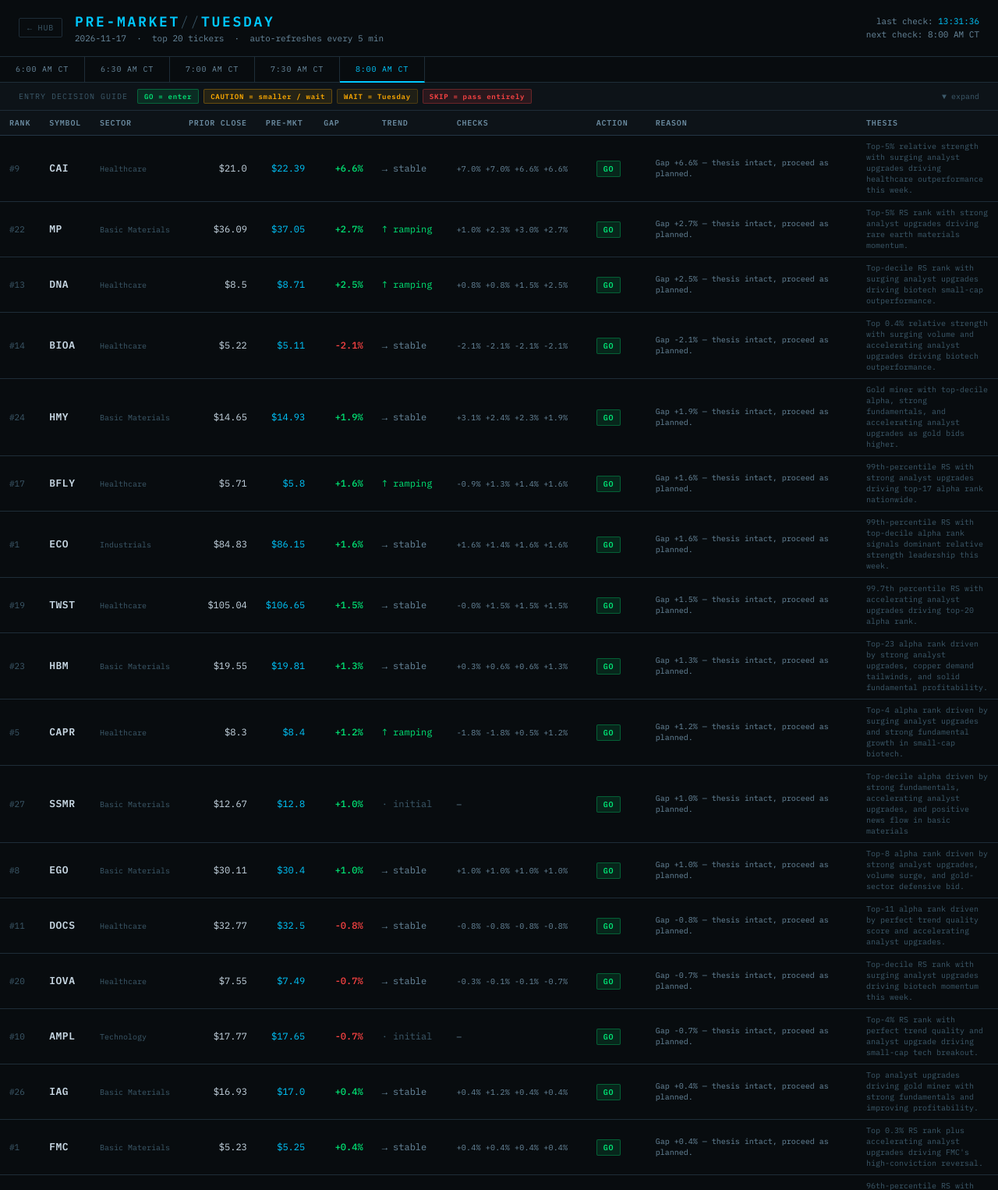
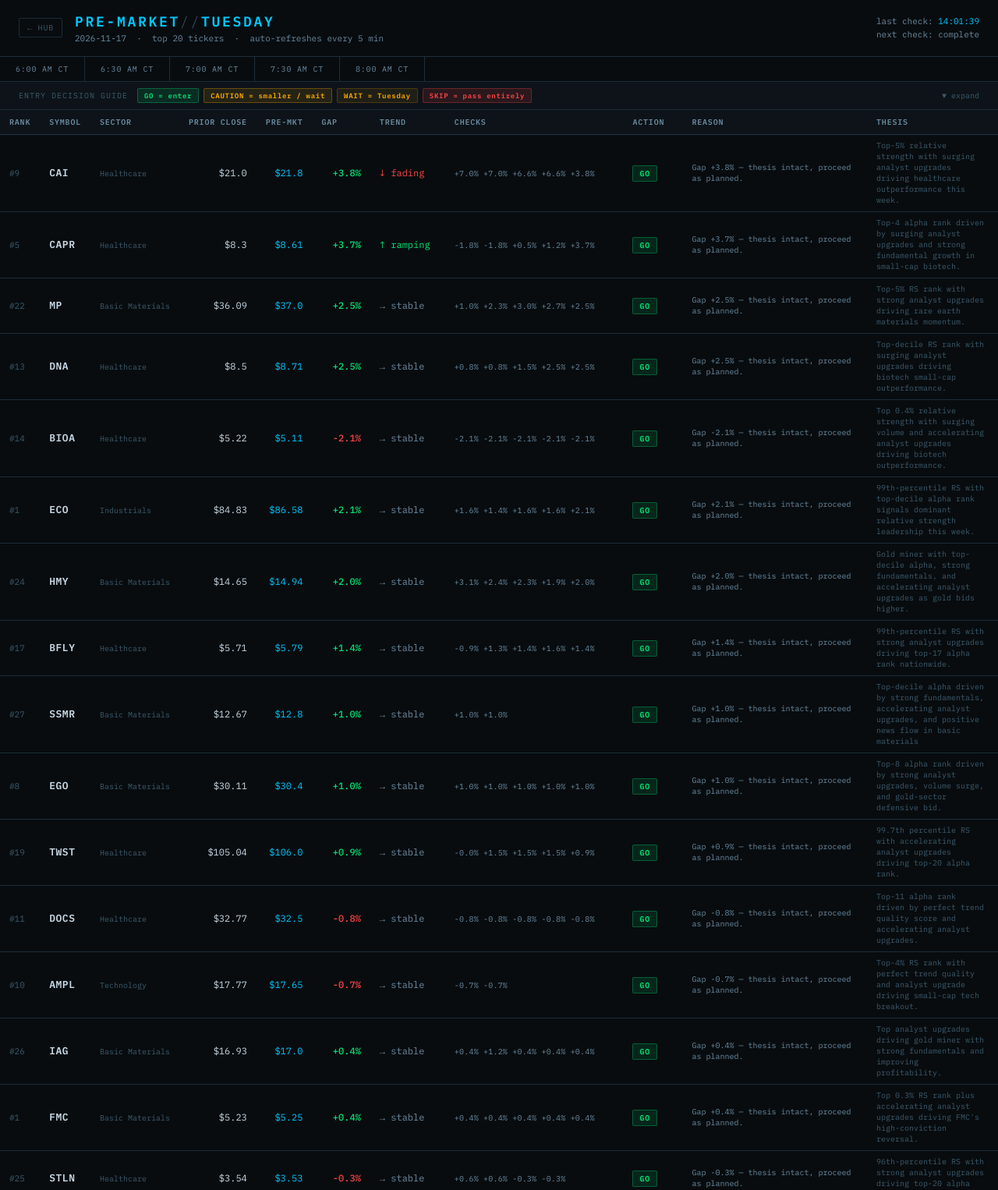
Before and after one commit to connormortoncbtx-sketch/momentum-system, a plain HTML site: page docs/reports/2026-11-17_premarket.html in a window 1280 px wide. Shown: the top 1526 px of the page at 78% size. Drawn offline with Linux system fonts and the light colour scheme.

Commit message:
premarket: 2026-11-17 check 5/5 (8:00 AM)

```diff
--- a/docs/reports/2026-11-17_premarket.html
+++ b/docs/reports/2026-11-17_premarket.html
@@ -123,8 +123,8 @@ td{padding:7px 12px;white-space:nowrap;vertical-align:middle;}
     </div>
   </div>
   <div class="meta" style="text-align:right">
-    last check: <span style="color:var(--accent)">13:31:36</span><br>
-    next check: <span style="color:var(--text2)">8:00 AM CT</span>
+    last check: <span style="color:var(--accent)">14:01:39</span><br>
+    next check: <span style="color:var(--text2)">complete</span>
   </div>
 </div>
 
@@ -138,7 +138,7 @@ td{padding:7px 12px;white-space:nowrap;vertical-align:middle;}
 
   <div class="check-pill done">7:30 AM CT</div>
 
-  <div class="check-pill active">8:00 AM CT</div>
+  <div class="check-pill done">8:00 AM CT</div>
 
 </div>
 
@@ -270,15 +270,31 @@ td{padding:7px 12px;white-space:nowrap;vertical-align:middle;}
   <td class="sym">CAI</td>
   <td style="color:var(--text3);font-size:10px">Healthcare</td>
   <td style="text-align:right">$21.0</td>
-  <td style="text-align:right;color:var(--accent)">$22.39</td>
+  <td style="text-align:right;color:var(--accent)">$21.8</td>
   <td class="gap-pos" style="text-align:right;font-weight:500">
-    +6.6%
+    +3.8%
   </td>
-  <td class="trend-stable">→ stable</td>
-  <td class="spark">+7.0%  +7.0%  +6.6%  +6.6%</td>
+  <td class="trend-fading">↓ fading</td>
+  <td class="spark">+7.0%  +7.0%  +6.6%  +6.6%  +3.8%</td>
   <td><span class="action action-GO">GO</span></td>
-  <td class="reason">Gap +6.6% — thesis intact, proceed as planned.</td>
+  <td class="reason">Gap +3.8% — thesis intact, proceed as planned.</td>
   <td class="thesis">Top-5% relative strength with surging analyst upgrades driving healthcare outperformance this week.</td>
+</tr>
+
+<tr>
+  <td class="rank">#5</td>
+  <td class="sym">CAPR</td>
+  <td style="color:var(--text3);font-size:10px">Healthcare</td>
+  <td style="text-align:right">$8.3</td>
+  <td style="text-align:right;color:var(--accent)">$8.61</td>
+  <td class="gap-pos" style="text-align:right;font-weight:500">
+    +3.7%
+  </td>
+  <td class="trend-ramping">↑ ramping</td>
+  <td class="spark">-1.8%  -1.8%  +0.5%  +1.2%  +3.7%</td>
+  <td><span class="action action-GO">GO</span></td>
+  <td class="reason">Gap +3.7% — thesis intact, proceed as planned.</td>
+  <td class="thesis">Top-4 alpha rank driven by surging analyst upgrades and strong fundamental growth in small-cap biotech.</td>
 </tr>
 
 <tr>
@@ -286,14 +302,14 @@ td{padding:7px 12px;white-space:nowrap;vertical-align:middle;}
   <td class="sym">MP</td>
   <td style="color:var(--text3);font-size:10px">Basic Materials</td>
   <td style="text-align:right">$36.09</td>
-  <td style="text-align:right;color:var(--accent)">$37.05</td>
+  <td style="text-align:right;color:var(--accent)">$37.0</td>
   <td class="gap-pos" style="text-align:right;font-weight:500">
-    +2.7%
+    +2.5%
   </td>
-  <td class="trend-ramping">↑ ramping</td>
-  <td class="spark">+1.0%  +2.3%  +3.0%  +2.7%</td>
+  <td class="trend-stable">→ stable</td>
+  <td class="spark">+1.0%  +2.3%  +3.0%  +2.7%  +2.5%</td>
   <td><span class="action action-GO">GO</span></td>
-  <td class="reason">Gap +2.7% — thesis intact, proceed as planned.</td>
+  <td class="reason">Gap +2.5% — thesis intact, proceed as planned.</td>
   <td class="thesis">Top-5% RS rank with strong analyst upgrades driving rare earth materials momentum.</td>
 </tr>
 
@@ -306,8 +322,8 @@ td{padding:7px 12px;white-space:nowrap;vertical-align:middle;}
   <td class="gap-pos" style="text-align:right;font-weight:500">
     +2.5%
   </td>
-  <td class="trend-ramping">↑ ramping</td>
-  <td class="spark">+0.8%  +0.8%  +1.5%  +2.5%</td>
+  <td class="trend-stable">→ stable</td>
+  <td class="spark">+0.8%  +0.8%  +1.5%  +2.5%  +2.5%</td>
   <td><span class="action action-GO">GO</span></td>
   <td class="reason">Gap +2.5% — thesis intact, proceed as planned.</td>
   <td class="thesis">Top-decile RS rank with surging analyst upgrades driving biotech small-cap outperformance.</td>
@@ -323,10 +339,26 @@ td{padding:7px 12px;white-space:nowrap;vertical-align:middle;}
     -2.1%
   </td>
   <td class="trend-stable">→ stable</td>
-  <td class="spark">-2.1%  -2.1%  -2.1%  -2.1%</td>
+  <td class="spark">-2.1%  -2.1%  -2.1%  -2.1%  -2.1%</td>
   <td><span class="action action-GO">GO</span></td>
   <td class="reason">Gap -2.1% — thesis intact, proceed as planned.</td>
   <td class="thesis">Top 0.4% relative strength with surging volume and accelerating analyst upgrades driving biotech outperformance.</td>
+</tr>
+
+<tr>
+  <td class="rank">#1</td>
+  <td class="sym">ECO</td>
+  <td style="color:var(--text3);font-size:10px">Industrials</td>
+  <td style="text-align:right">$84.83</td>
+  <td style="text-align:right;color:var(--accent)">$86.58</td>
+  <td class="gap-pos" style="text-align:right;font-weight:500">
+    +2.1%
+  </td>
+  <td class="trend-stable">→ stable</td>
+  <td class="spark">+1.6%  +1.4%  +1.6%  +1.6%  +2.1%</td>
+  <td><span class="action action-GO">GO</span></td>
+  <td class="reason">Gap +2.1% — thesis intact, proceed as planned.</td>
+  <td class="thesis">99th-percentile RS with top-decile alpha rank signals dominant relative strength leadership this week.</td>
 </tr>
 
 <tr>
@@ -334,14 +366,14 @@ td{padding:7px 12px;white-space:nowrap;vertical-align:middle;}
   <td class="sym">HMY</td>
   <td style="color:var(--text3);font-size:10px">Basic Materials</td>
   <td style="text-align:right">$14.65</td>
-  <td style="text-align:right;color:var(--accent)">$14.93</td>
+  <td style="text-align:right;color:var(--accent)">$14.94</td>
   <td class="gap-pos" style="text-align:right;font-weight:500">
-    +1.9%
+    +2.0%
   </td>
   <td class="trend-stable">→ stable</td>
-  <td class="spark">+3.1%  +2.4%  +2.3%  +1.9%</td>
+  <td class="spark">+3.1%  +2.4%  +2.3%  +1.9%  +2.0%</td>
   <td><span class="action action-GO">GO</span></td>
-  <td class="reason">Gap +1.9% — thesis intact, proceed as planned.</td>
+  <td class="reason">Gap +2.0% — thesis intact, proceed as planned.</td>
   <td class="thesis">Gold miner with top-decile alpha, strong fundamentals, and accelerating analyst upgrades as gold bids higher.</td>
 </tr>
 
@@ -350,79 +382,15 @@ td{padding:7px 12px;white-space:nowrap;vertical-align:middle;}
   <td class="sym">BFLY</td>
   <td style="color:var(--text3);font-size:10px">Healthcare</td>
   <td style="text-align:right">$5.71</td>
-  <td style="text-align:right;color:var(--accent)">$5.8</td>
+  <td style="text-align:right;color:var(--accent)">$5.79</td>
   <td class="gap-pos" style="text-align:right;font-weight:500">
-    +1.6%
-  </td>
-  <td class="trend-ramping">↑ ramping</td>
-  <td class="spark">-0.9%  +1.3%  +1.4%  +1.6%</td>
-  <td><span class="action action-GO">GO</span></td>
-  <td class="reason">Gap +1.6% — thesis intact, proceed as planned.</td>
-  <td class="thesis">99th-percentile RS with strong analyst upgrades driving top-17 alpha rank nationwide.</td>
-</tr>
-
-<tr>
-  <td class="rank">#1</td>
-  <td class="sym">ECO</td>
-  <td style="color:var(--text3);font-size:10px">Industrials</td>
-  <td style="text-align:right">$84.83</td>
-  <td style="text-align:right;color:var(--accent)">$86.15</td>
-  <td class="gap-pos" style="text-align:right;font-weight:500">
-    +1.6%
+    +1.4%
   </td>
   <td class="trend-stable">→ stable</td>
-  <td class="spark">+1.6%  +1.4%  +1.6%  +1.6%</td>
+  <td class="spark">-0.9%  +1.3%  +1.4%  +1.6%  +1.4%</td>
   <td><span class="action action-GO">GO</span></td>
-  <td class="reason">Gap +1.6% — thesis intact, proceed as planned.</td>
-  <td class="thesis">99th-percentile RS with top-decile alpha rank signals dominant relative strength leadership this week.</td>
-</tr>
-
-<tr>
-  <td class="rank">#19</td>
-  <td class="sym">TWST</td>
-  <td style="color:var(--text3);font-size:10px">Healthcare</td>
-  <td style="text-align:right">$105.04</td>
-  <td style="text-align:right;color:var(--accent)">$106.65</td>
-  <td class="gap-pos" style="text-align:right;font-weight:500">
-    +1.5%
-  </td>
-  <td class="trend-stable">→ stable</td>
-  <td class="spark">-0.0%  +1.5%  +1.5%  +1.5%</td>
-  <td><span class="action action-GO">GO</span></td>
-  <td class="reason">Gap +1.5% — thesis intact, proceed as planned.</td>
-  <td class="thesis">99.7th percentile RS with accelerating analyst upgrades driving top-20 alpha rank.</td>
-</tr>
-
-<tr>
-  <td class="rank">#23</td>
-  <td class="sym">HBM</td>
-  <td style="color:var(--text3);font-size:10px">Basic Materials</td>
-  <td style="text-align:right">$19.55</td>
-  <td style="text-align:right;color:var(--accent)">$19.81</td>
-  <td class="gap-pos" style="text-align:right;font-weight:500">
-    +1.3%
-  </td>
-  <td class="trend-stable">→ stable</td>
-  <td class="spark">+0.3%  +0.6%  +0.6%  +1.3%</td>
-  <td><span class="action action-GO">GO</span></td>
-  <td class="reason">Gap +1.3% — thesis intact, proceed as planned.</td>
-  <td class="thesis">Top-23 alpha rank driven by strong analyst upgrades, copper demand tailwinds, and solid fundamental profitability.</td>
-</tr>
-
-<tr>
-  <td class="rank">#5</td>
-  <td class="sym">CAPR</td>
-  <td style="color:var(--text3);font-size:10px">Healthcare</td>
-  <td style="text-align:right">$8.3</td>
-  <td style="text-align:right;color:var(--accent)">$8.4</td>
-  <td class="gap-pos" style="text-align:right;font-weight:500">
-    +1.2%
-  </td>
-  <td class="trend-ramping">↑ ramping</td>
-  <td class="spark">-1.8%  -1.8%  +0.5%  +1.2%</td>
-  <td><span class="action action-GO">GO</span></td>
-  <td class="reason">Gap +1.2% — thesis intact, proceed as planned.</td>
-  <td class="thesis">Top-4 alpha rank driven by surging analyst upgrades and strong fundamental growth in small-cap biotech.</td>
+  <td class="reason">Gap +1.4% — thesis intact, proceed as planned.</td>
+  <td class="thesis">99th-percentile RS with strong analyst upgrades driving top-17 alpha rank nationwide.</td>
 </tr>
 
 <tr>
@@ -434,8 +402,8 @@ td{padding:7px 12px;white-space:nowrap;vertical-align:middle;}
   <td class="gap-pos" style="text-align:right;font-weight:500">
     +1.0%
   </td>
-  <td class="trend-initial">· initial</td>
-  <td class="spark">—</td>
+  <td class="trend-stable">→ stable</td>
+  <td class="spark">+1.0%  +1.0%</td>
   <td><span class="action action-GO">GO</span></td>
   <td class="reason">Gap +1.0% — thesis intact, proceed as planned.</td>
   <td class="thesis">Top-decile alpha driven by strong fundamentals, accelerating analyst upgrades, and positive news flow in basic materials</td>
@@ -451,10 +419,26 @@ td{padding:7px 12px;white-space:nowrap;vertical-align:middle;}
     +1.0%
   </td>
   <td class="trend-stable">→ stable</td>
-  <td class="spark">+1.0%  +1.0%  +1.0%  +1.0%</td>
+  <td class="spark">+1.0%  +1.0%  +1.0%  +1.0%  +1.0%</td>
   <td><span class="action action-GO">GO</span></td>
   <td class="reason">Gap +1.0% — thesis intact, proceed as planned.</td>
   <td class="thesis">Top-8 alpha rank driven by strong analyst upgrades, volume surge, and gold-sector defensive bid.</td>
+</tr>
+
+<tr>
+  <td class="rank">#19</td>
+  <td class="sym">TWST</td>
+  <td style="color:var(--text3);font-size:10px">Healthcare</td>
+  <td style="text-align:right">$105.04</td>
+  <td style="text-align:right;color:var(--accent)">$106.0</td>
+  <td class="gap-pos" style="text-align:right;font-weight:500">
+    +0.9%
+  </td>
+  <td class="trend-stable">→ stable</td>
+  <td class="spark">-0.0%  +1.5%  +1.5%  +1.5%  +0.9%</td>
+  <td><span class="action action-GO">GO</span></td>
+  <td class="reason">Gap +0.9% — thesis intact, proceed as planned.</td>
+  <td class="thesis">99.7th percentile RS with accelerating analyst upgrades driving top-20 alpha rank.</td>
 </tr>
 
 <tr>
@@ -467,26 +451,10 @@ td{padding:7px 12px;white-space:nowrap;vertical-align:middle;}
     -0.8%
   </td>
   <td class="trend-stable">→ stable</td>
-  <td class="spark">-0.8%  -0.8%  -0.8%  -0.8%</td>
+  <td class="spark">-0.8%  -0.8%  -0.8%  -0.8%  -0.8%</td>
   <td><span class="action action-GO">GO</span></td>
   <td class="reason">Gap -0.8% — thesis intact, proceed as planned.</td>
   <td class="thesis">Top-11 alpha rank driven by perfect trend quality score and accelerating analyst upgrades.</td>
-</tr>
-
-<tr>
-  <td class="rank">#20</td>
-  <td class="sym">IOVA</td>
-  <td style="color:var(--text3);font-size:10px">Healthcare</td>
-  <td style="text-align:right">$7.55</td>
-  <td style="text-align:right;color:var(--accent)">$7.49</td>
-  <td class="gap-neg" style="text-align:right;font-weight:500">
-    -0.7%
-  </td>
-  <td class="trend-stable">→ stable</td>
-  <td class="spark">-0.3%  -0.1%  -0.1%  -0.7%</td>
-  <td><span class="action action-GO">GO</span></td>
-  <td class="reason">Gap -0.7% — thesis intact, proceed as planned.</td>
-  <td class="thesis">Top-decile RS rank with surging analyst upgrades driving biotech momentum this week.</td>
 </tr>
 
 <tr>
@@ -498,8 +466,8 @@ td{padding:7px 12px;white-space:nowrap;vertical-align:middle;}
   <td class="gap-neg" style="text-align:right;font-weight:500">
     -0.7%
   </td>
-  <td class="trend-initial">· initial</td>
-  <td class="spark">—</td>
+  <td class="trend-stable">→ stable</td>
+  <td class="spark">-0.7%  -0.7%</td>
   <td><span class="action action-GO">GO</span></td>
   <td class="reason">Gap -0.7% — thesis intact, proceed as planned.</td>
   <td class="thesis">Top-4% RS rank with perfect trend quality and analyst upgrade driving small-cap tech breakout.</td>
@@ -515,7 +483,7 @@ td{padding:7px 12px;white-space:nowrap;vertical-align:middle;}
     +0.4%
   </td>
   <td class="trend-stable">→ stable</td>
-  <td class="spark">+0.4%  +1.2%  +0.4%  +0.4%</td>
+  <td class="spark">+0.4%  +1.2%  +0.4%  +0.4%  +0.4%</td>
   <td><span class="action action-GO">GO</span></td>
   <td class="reason">Gap +0.4% — thesis intact, proceed as planned.</td>
   <td class="thesis">Top analyst upgrades driving gold miner with strong fundamentals and improving profitability.</td>
@@ -531,7 +499,7 @@ td{padding:7px 12px;white-space:nowrap;vertical-align:middle;}
     +0.4%
   </td>
   <td class="trend-stable">→ stable</td>
-  <td class="spark">+0.4%  +0.4%  +0.4%  +0.4%</td>
+  <td class="spark">+0.4%  +0.4%  +0.4%  +0.4%  +0.4%</td>
   <td><span class="action action-GO">GO</span></td>
   <td class="reason">Gap +0.4% — thesis intact, proceed as planned.</td>
   <td class="thesis">Top 0.3% RS rank plus accelerating analyst upgrades driving FMC's high-conviction reversal.</td>
@@ -547,10 +515,26 @@ td{padding:7px 12px;white-space:nowrap;vertical-align:middle;}
     -0.3%
   </td>
   <td class="trend-stable">→ stable</td>
-  <td class="spark">+0.6%  +0.6%  -0.3%</td>
+  <td class="spark">+0.6%  +0.6%  -0.3%  -0.3%</td>
   <td><span class="action action-GO">GO</span></td>
   <td class="reason">Gap -0.3% — thesis intact, proceed as planned.</td>
   <td class="thesis">96th-percentile RS with strong analyst upgrades driving top-20 alpha rank globally.</td>
+</tr>
+
+<tr>
+  <td class="rank">#20</td>
+  <td class="sym">IOVA</td>
+  <td style="color:var(--text3);font-size:10px">Healthcare</td>
+  <td style="text-align:right">$7.55</td>
+  <td style="text-align:right;color:var(--accent)">$7.54</td>
+  <td class="gap-neg" style="text-align:right;font-weight:500">
+    -0.1%
+  </td>
+  <td class="trend-stable">→ stable</td>
+  <td class="spark">-0.3%  -0.1%  -0.1%  -0.7%  -0.1%</td>
+  <td><span class="action action-GO">GO</span></td>
+  <td class="reason">Gap -0.1% — thesis intact, proceed as planned.</td>
+  <td class="thesis">Top-decile RS rank with surging analyst upgrades driving biotech momentum this week.</td>
 </tr>
 
 <tr>
@@ -563,10 +547,26 @@ td{padding:7px 12px;white-space:nowrap;vertical-align:middle;}
     +0.0%
   </td>
   <td class="trend-stable">→ stable</td>
-  <td class="spark">-0.7%  +0.0%  +0.0%  +0.0%</td>
+  <td class="spark">-0.7%  +0.0%  +0.0%  +0.0%  +0.0%</td>
   <td><span class="action action-GO">GO</span></td>
   <td class="reason">Gap +0.0% — thesis intact, proceed as planned.</td>
   <td class="thesis">98th-percentile RS with perfect trend quality and analyst upgrade driving healthcare outperformance.</td>
+</tr>
+
+<tr>
+  <td class="rank">#23</td>
+  <td class="sym">HBM</td>
+  <td style="color:var(--text3);font-size:10px">Basic Materials</td>
+  <td style="text-align:right">$19.55</td>
+  <td style="text-align:right;color:var(--accent)">$19.55</td>
+  <td class="gap-neg" style="text-align:right;font-weight:500">
+    +0.0%
+  </td>
+  <td class="trend-stable">→ stable</td>
+  <td class="spark">+0.3%  +0.6%  +0.6%  +1.3%  +0.0%</td>
+  <td><span class="action action-GO">GO</span></td>
+  <td class="reason">Gap +0.0% — thesis intact, proceed as planned.</td>
+  <td class="thesis">Top-23 alpha rank driven by strong analyst upgrades, copper demand tailwinds, and solid fundamental profitability.</td>
 </tr>
 
 <tr>
@@ -574,12 +574,12 @@ td{padding:7px 12px;white-space:nowrap;vertical-align:middle;}
   <td class="sym">SLS</td>
   <td style="color:var(--text3);font-size:10px">Healthcare</td>
   <td style="text-align:right">$7.47</td>
-  <td style="text-align:right;color:var(--accent)">$28.99</td>
+  <td style="text-align:right;color:var(--accent)">$25.35</td>
   <td class="gap-warn" style="text-align:right;font-weight:500">
-    +288.1%
+    +239.4%
   </td>
   <td class="trend-ramping">↑↑ ramping</td>
-  <td class="spark">+7.1%  +7.1%  +7.1%  +288.1%</td>
+  <td class="spark">+7.1%  +7.1%  +7.1%  +288.1%  +239.4%</td>
   <td><span class="action action-WATCH">WATCH</span></td>
   <td class="reason">Gap >25% and still ramping — possible squeeze. Monitor closely, wait for pullback or confirmation candle.</td>
   <td class="thesis">99.9th percentile RS with accelerating analyst upgrades and improving fundamentals driving small-cap healthcare breakout</td>
```
Also changed, not shown: data/premarket_log.json (+127 -0 lines), docs/index.html (+1 -1 lines).
